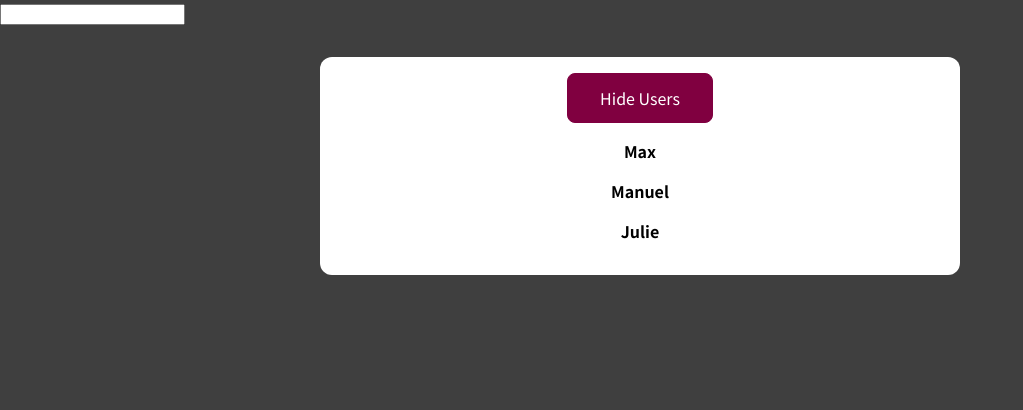
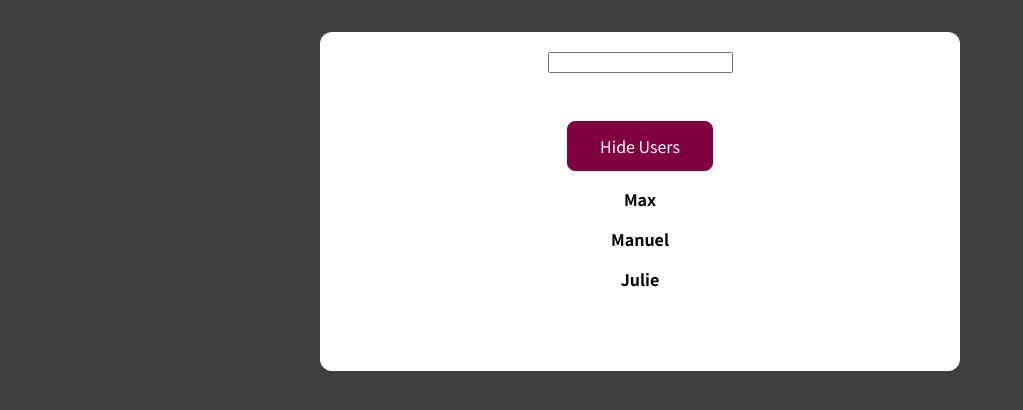
Before and after one commit to simplesNotEZ/max-class-based-components, a React (Create React App) app: page / in a window 1280 px wide. Shown: the top 410 px of the page, without its empty margins (0-1023 px from the left). Built offline with nearby package versions, Linux system fonts and the light colour scheme.

Commit message:
Add Context to our class-based components to use. (Began work on error-boundary code in Users.js

```diff
--- a/src/App.js
+++ b/src/App.js
@@ -15,8 +15,10 @@ function App() {
   }
 
   return (
-    <UsersContext.Provider value={usersContext} className={classes.finder}>
-      <UserFinder />
+    <UsersContext.Provider value={usersContext} >
+      <div className={classes.finder}>
+        <UserFinder />
+      </div>
     </UsersContext.Provider>
   );
 }
--- a/src/components/UserFinder.js
+++ b/src/components/UserFinder.js
@@ -1,14 +1,18 @@
 import { Fragment, useState, useEffect, Component } from 'react';
 
 import Users from './Users';
+import UsersContext from '../store/users-context';
 
-const DUMMY_USERS = [
-  { id: 'u1', name: 'Max' },
-  { id: 'u2', name: 'Manuel' },
-  { id: 'u3', name: 'Julie' },
-];
+// We're gonna use Context instead of below, which is provided in App.js
+// const DUMMY_USERS = [
+//   { id: 'u1', name: 'Max' },
+//   { id: 'u2', name: 'Manuel' },
+//   { id: 'u3', name: 'Julie' },
+// ];
 
 class UserFinder extends Component {
+  static contextType = UsersContext;
+
   constructor() {
     // super calls the constructor function of the extended class--Component
     super();
@@ -21,14 +25,14 @@ class UserFinder extends Component {
   componentDidMount() {
     console.log("%c componentDidMount", "color: green;");
     // http-requests are typically sent here
-    this.setState({ filteredUsers: DUMMY_USERS})
+    this.setState({ filteredUsers: this.context.users})
   }
 
   // used in place of useEffect
   componentDidUpdate(prevProps, prevState) {
     if (prevState.searchTerm !== this.state.searchTerm) {
       this.setState({
-        filteredUsers: DUMMY_USERS.filter((user) => {
+        filteredUsers: this.context.users.filter((user) => {
           return user.name.includes(this.state.searchTerm);
         })
       })
--- a/src/components/Users.js
+++ b/src/components/Users.js
@@ -8,6 +8,12 @@ class Users extends Component {
     super();
     this.state = {
       showUsers: true
+    }
+  }
+
+  componentDidUpdate() {
+    if (this.props.users.length === 0) {
+      throw new Error('No users provided!');
     }
   }
 
```
